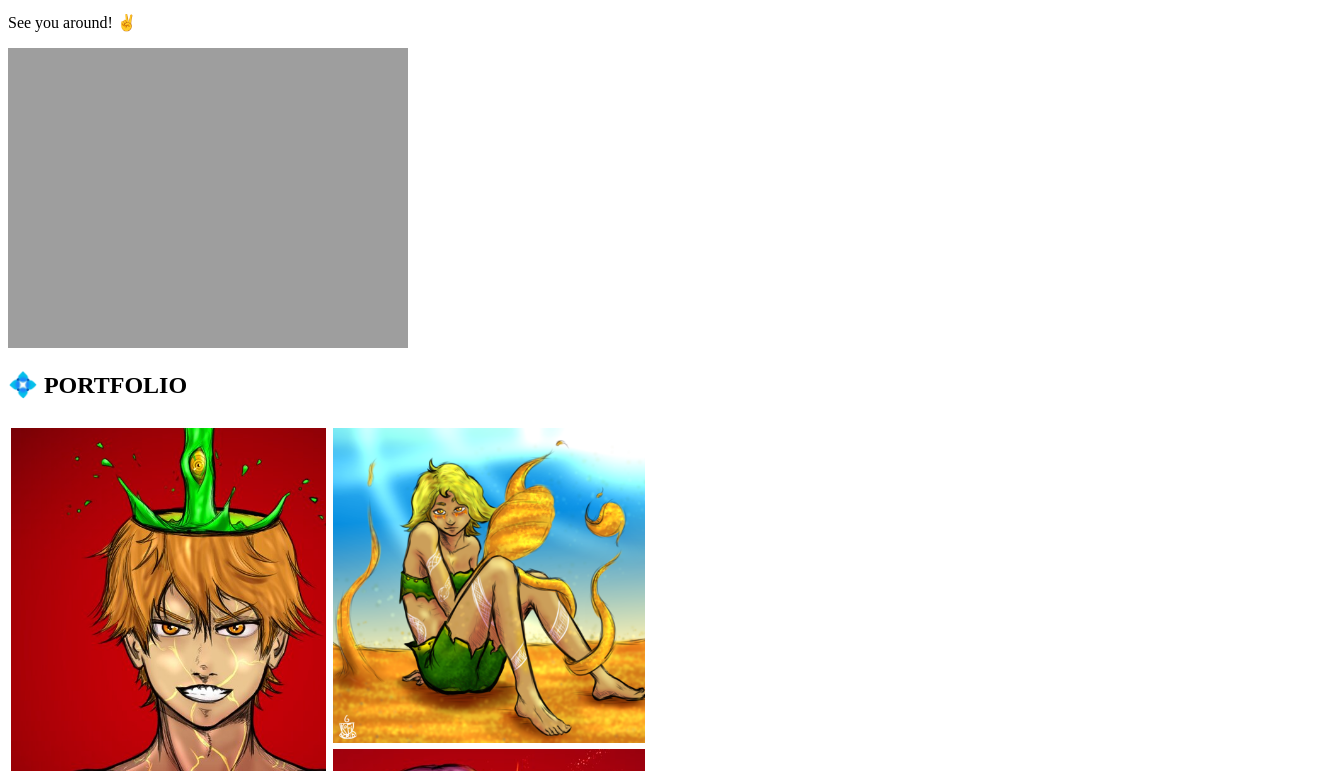
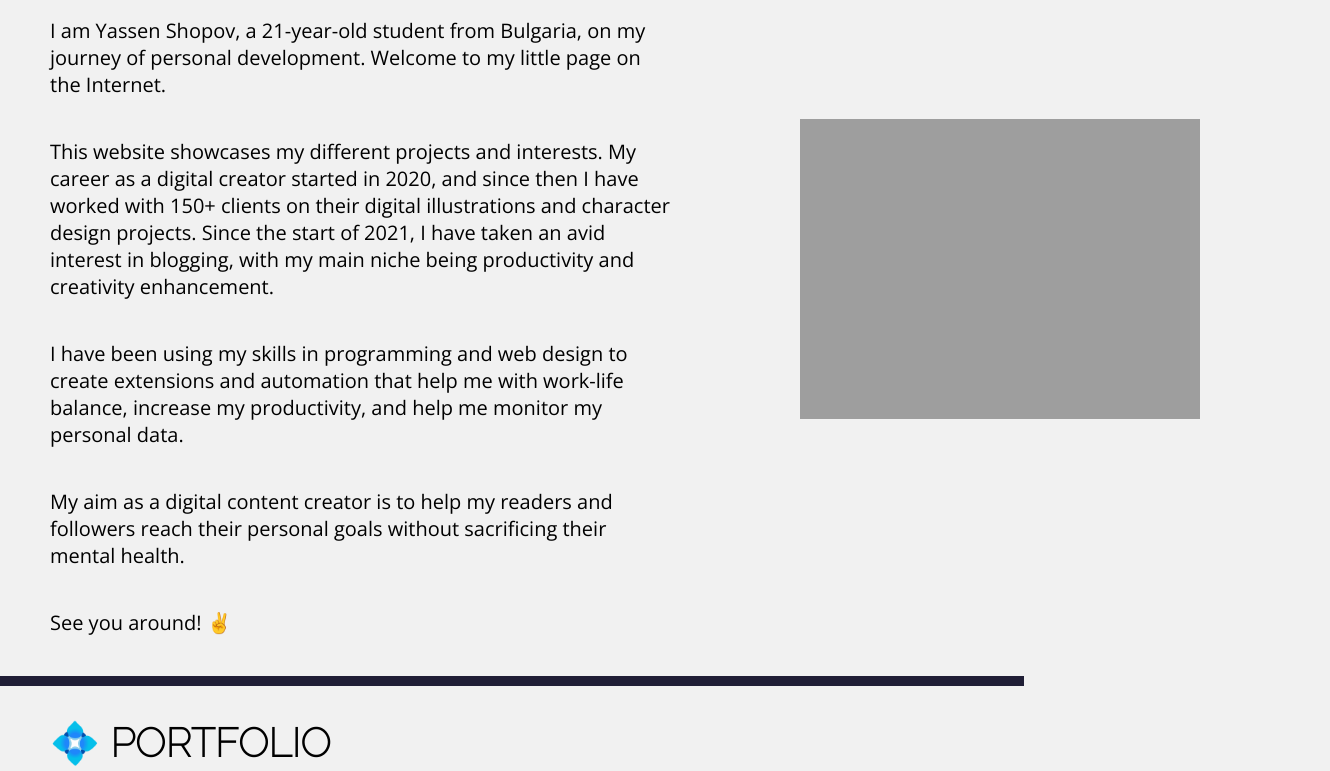
Before and after one commit to yassenshopov/portfolio, a plain HTML site: page index.html in a window 1280 px wide. Shown: the part 758-1529 px from the top of the page, 1330 px wide, since content can reach past the window. Drawn offline with nearby package versions, Linux system fonts and the light colour scheme; files that its build step writes are made by us from their sources; the site is published under a folder, as on GitHub Pages, so addresses that start at the root find nothing; a script that the page names is missing.

Commit message:
Modified index.html to connect to CSS normally

```diff
--- a/index.html
+++ b/index.html
@@ -5,7 +5,7 @@
     <title>Yassen Shopov • Portfolio Website</title>
     <meta charset="UTF-8">
     <meta name="viewport" content="width=device-width, initial-scale=1.0">
-    <link rel="stylesheet" href="/main_css.css">
+    <link rel="stylesheet" href="css/main_css.css">
     <link rel="preconnect" href="https://fonts.googleapis.com">
     <link rel="preconnect" href="https://fonts.gstatic.com" crossorigin>
     <link href="https://fonts.googleapis.com/css2?family=Raleway:wght@100&display=swap" rel="stylesheet">
```
